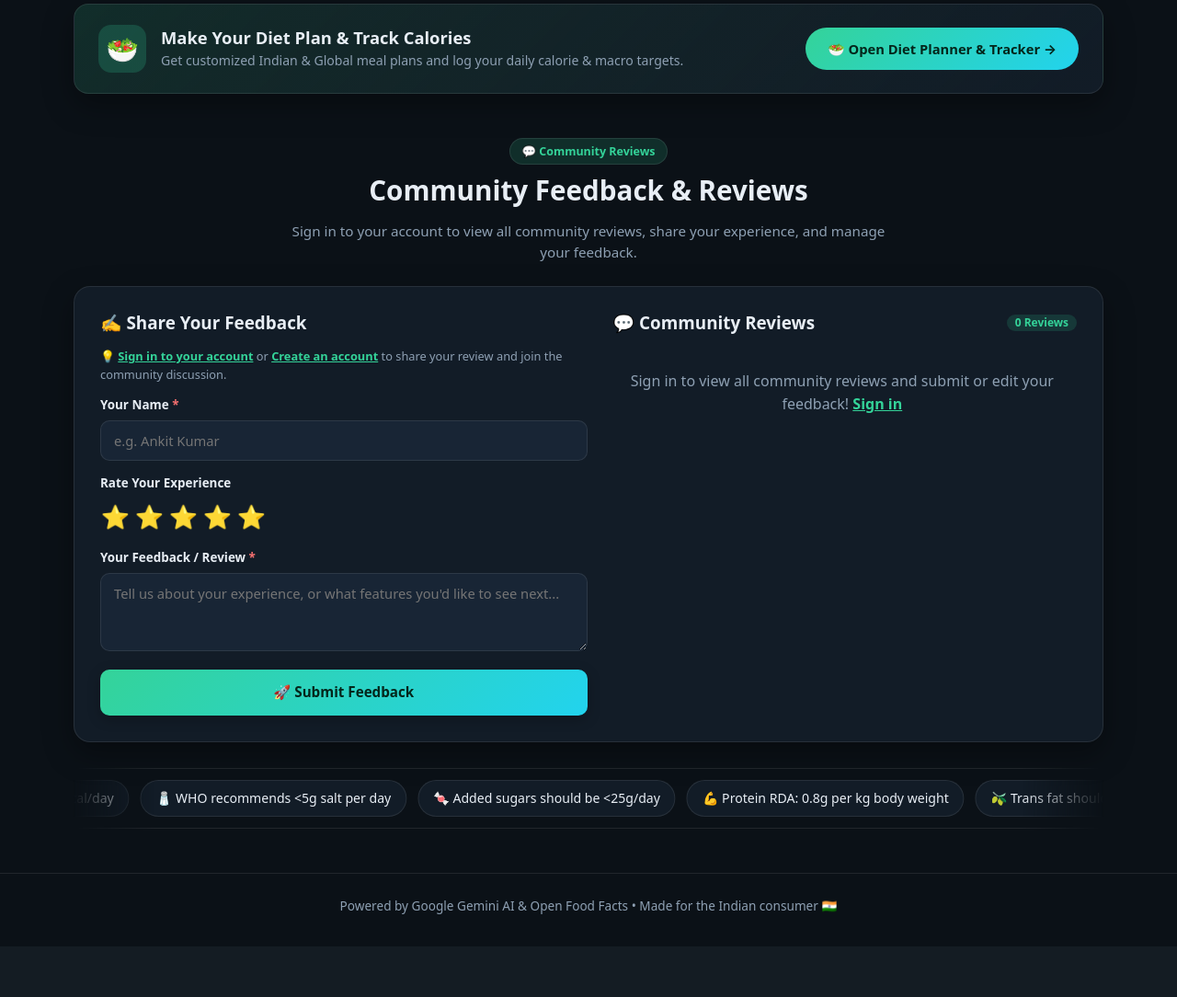
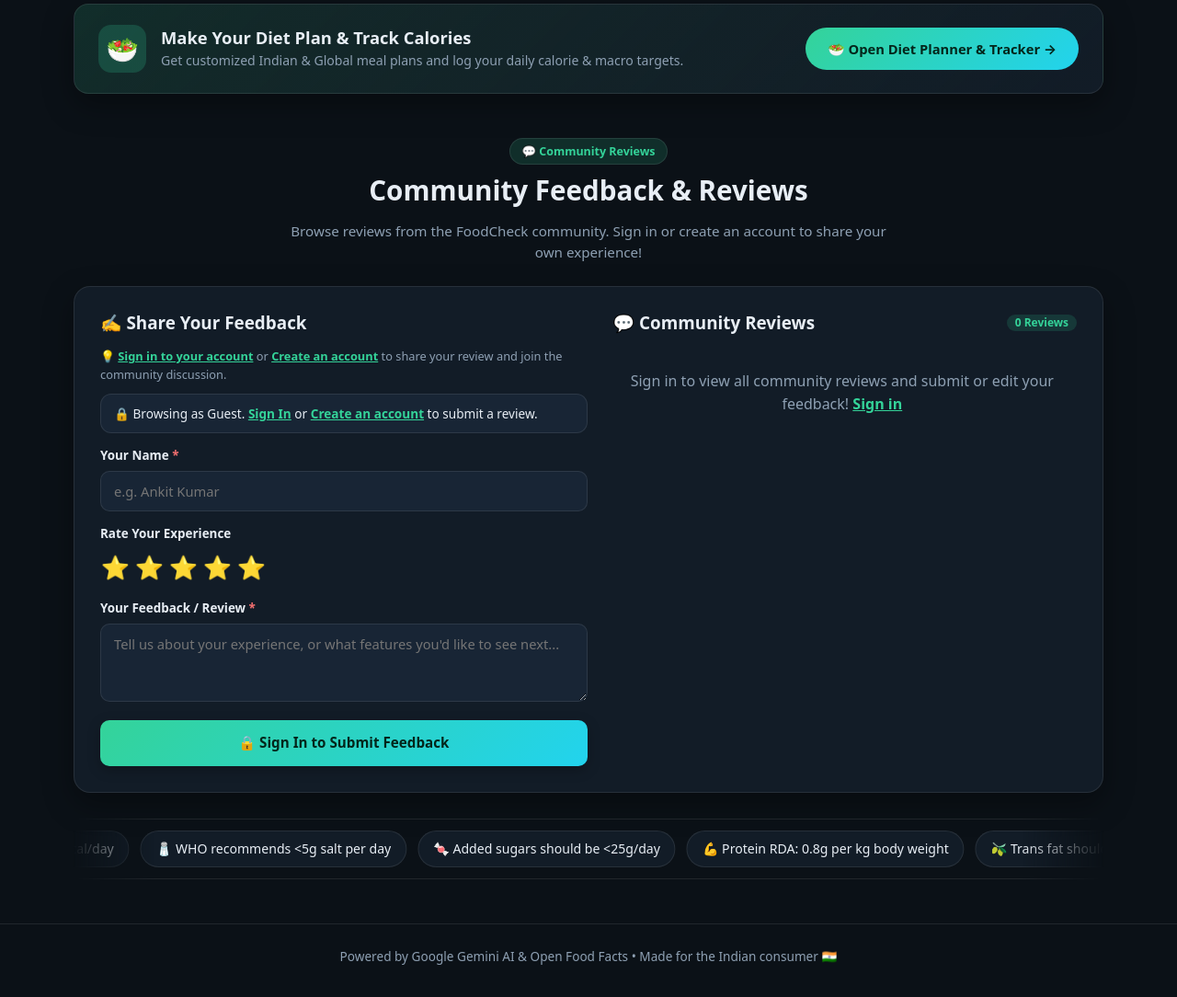
Before and after one commit to Madryon/Food-Safety-Checker, a Flask app: page / in a window 1280 px wide. Shown: the part 835-1919 px from the top of the page at 92% size. Before the commit the page ends 1829 px from the top, so only its background shows below. Run offline with Flask 3, Linux system fonts and the light colour scheme; data comes from the database, SQL or seed files in the repository; data that the repository does not hold is empty; some libraries are stand-ins or nearby versions.

Commit message:
fix(reviews): make community reviews visible to all visitors and enforce sign-in on feedback submit with visible auth state

```diff
--- a/app.py
+++ b/app.py
@@ -599,9 +599,14 @@ def debug_models():
 @app.route("/api/feedback", methods=["GET", "POST"])
 def handle_feedback():
     user_id = session.get("user_id")
-    role = session.get("role", "user")
-    is_admin = (role == "admin")
-    is_dev = (role in ("developer", "admin"))
+    if not user_id and session.get("_user_id") and current_user.is_authenticated:
+        user_id = current_user.username
+
+    curr_uname = getattr(current_user, "username", None) if (current_user.is_authenticated and session.get("_user_id")) else None
+    is_curr_admin = getattr(current_user, "is_admin", False) and (curr_uname == user_id)
+    role = session.get("role") or (current_user.role if curr_uname == user_id else "user")
+    is_admin = (role == "admin") or is_curr_admin
+    is_dev = (role in ("developer", "admin")) or is_curr_admin
 
     if request.method == "POST":
         data = request.get_json(silent=True) or request.form.to_dict()
@@ -609,7 +614,7 @@ def handle_feedback():
             return jsonify({"error": "No data received."}), 400
 
         # Mandatory authentication: user must sign in or register to submit feedback
-        if not user_id:
+        if not user_id or str(user_id).strip().lower() in ("anonymous", "none", ""):
             return jsonify({
                 "error": "Please sign in or create an account to submit your feedback.",
                 "auth_required": True
@@ -642,27 +647,20 @@ def handle_feedback():
         })
 
     else:
-        if user_id:
-            feedbacks = get_all_feedbacks()
-            for f in feedbacks:
-                f["can_edit"] = is_dev or (f.get("user_id") == user_id)
-                f["can_delete"] = is_admin
-
-            return jsonify({
-                "feedbacks": feedbacks,
-                "is_developer": is_dev,
-                "is_admin": is_admin,
-                "is_signed_in": True,
-                "role": session.get("role", "user"),
-            })
-        else:
-            return jsonify({
-                "feedbacks": [],
-                "is_developer": False,
-                "is_admin": False,
-                "is_signed_in": False,
-                "prompt_login": True,
-            })
+        # GET: Community reviews are visible to all visitors and users
+        feedbacks = get_all_feedbacks()
+        for f in feedbacks:
+            f["can_edit"] = bool(user_id and (is_dev or f.get("user_id") == user_id))
+            f["can_delete"] = bool(user_id and is_admin)
+
+        return jsonify({
+            "feedbacks": feedbacks,
+            "is_developer": is_dev,
+            "is_admin": is_admin,
+            "is_signed_in": bool(user_id),
+            "role": role if user_id else "guest",
+            "prompt_login": not bool(user_id),
+        })
 
 
 @app.route("/api/feedback/<fb_id>/edit", methods=["POST", "PUT"])
--- /dev/null
+++ b/feedbacks.json
@@ -0,0 +1,26 @@
+[
+  {
+    "id": "fb-seed-01",
+    "name": "Dr. Rohit Sharma",
+    "rating": 5,
+    "message": "The ingredient transparency and additive warnings are extraordinarily accurate. Indispensable for health-conscious families!"
+  },
+  {
+    "id": "fb-seed-02",
+    "name": "Priya Nair",
+    "rating": 5,
+    "message": "Scanned all my kitchen packaged snacks within minutes. Found hidden maltodextrin and palm oil in items branded as 'healthy'."
+  },
+  {
+    "id": "fb-seed-03",
+    "name": "Aman Verma",
+    "rating": 5,
+    "message": "The personalized diet and macro generator gives spot-on meal plans tailored to Indian dietary habits. Love this platform!"
+  },
+  {
+    "id": "fb-seed-04",
+    "name": "Sneha Patel",
+    "rating": 5,
+    "message": "Super clean interface. Being able to check allergens before buying groceries has made shopping so much safer."
+  }
+]
--- a/services/database.py
+++ b/services/database.py
@@ -330,35 +330,64 @@ def init_db():
                 VALUES ('developer', ?, 'App Developer', 'developer');
             """, (dev_hash,))
 
-        # Seed initial feedbacks from feedbacks.json if table is empty
+        # Seed initial feedbacks if table is empty
         cursor.execute("SELECT COUNT(*) FROM feedbacks;")
         fb_count = cursor.fetchone()[0]
         if fb_count == 0:
+            seed_items = [
+                {
+                    "id": "fb-seed-01",
+                    "name": "Dr. Rohit Sharma",
+                    "rating": 5,
+                    "message": "The ingredient transparency and additive warnings are extraordinarily accurate. Indispensable for health-conscious families!",
+                },
+                {
+                    "id": "fb-seed-02",
+                    "name": "Priya Nair",
+                    "rating": 5,
+                    "message": "Scanned all my kitchen packaged snacks within minutes. Found hidden maltodextrin and palm oil in items branded as 'healthy'.",
+                },
+                {
+                    "id": "fb-seed-03",
+                    "name": "Aman Verma",
+                    "rating": 5,
+                    "message": "The personalized diet and macro generator gives spot-on meal plans tailored to Indian dietary habits. Love this platform!",
+                },
+                {
+                    "id": "fb-seed-04",
+                    "name": "Sneha Patel",
+                    "rating": 5,
+                    "message": "Super clean interface. Being able to check allergens before buying groceries has made shopping so much safer.",
+                },
+            ]
             fb_json_path = os.path.join(
                 os.path.dirname(os.path.dirname(os.path.abspath(__file__))), "feedbacks.json"
             )
             if os.path.exists(fb_json_path):
                 try:
                     with open(fb_json_path, "r", encoding="utf-8") as f:
-                        seed_items = json.load(f)
-                    for item in seed_items:
-                        fid = item.get("id") or f"fb-{datetime.now().timestamp()}"
-                        fuser = "developer"
-                        fname = item.get("name") or "User"
-                        frating = int(item.get("rating") or 5)
-                        fmsg = item.get("message") or ""
-                        if is_pg:
-                            cursor.execute("""
-                                INSERT INTO feedbacks (id, user_id, name, rating, message)
-                                VALUES (%s, %s, %s, %s, %s) ON CONFLICT DO NOTHING;
-                            """, (fid, fuser, fname, frating, fmsg))
-                        else:
-                            cursor.execute("""
-                                INSERT OR IGNORE INTO feedbacks (id, user_id, name, rating, message)
-                                VALUES (?, ?, ?, ?, ?);
-                            """, (fid, fuser, fname, frating, fmsg))
+                        file_items = json.load(f)
+                        if file_items:
+                            seed_items = file_items
                 except Exception as ex:
-                    logger.warning(f"Could not seed feedbacks: {ex}")
+                    logger.warning(f"Could not load feedbacks.json: {ex}")
+
+            for item in seed_items:
+                fid = item.get("id") or f"fb-{datetime.now().timestamp()}"
+                fuser = "developer"
+                fname = item.get("name") or "User"
+                frating = int(item.get("rating") or 5)
+                fmsg = item.get("message") or ""
+                if is_pg:
+                    cursor.execute("""
+                        INSERT INTO feedbacks (id, user_id, name, rating, message)
+                        VALUES (%s, %s, %s, %s, %s) ON CONFLICT DO NOTHING;
+                    """, (fid, fuser, fname, frating, fmsg))
+                else:
+                    cursor.execute("""
+                        INSERT OR IGNORE INTO feedbacks (id, user_id, name, rating, message)
+                        VALUES (?, ?, ?, ?, ?);
+                    """, (fid, fuser, fname, frating, fmsg))
 
         cursor.close()
     logger.info("Database initialized successfully.")
--- a/templates/index.html
+++ b/templates/index.html
@@ -960,9 +960,12 @@ footer { padding: 24px 16px; text-align: center; font-size: .85rem; color: var(-
                         <!-- Left: Submit Form -->
                         <div class="feedback-form-col">
                             <h3><span>✍️ Share Your Feedback</span></h3>
-                            <p id="feedback-auth-hint" style="font-size:0.8rem; color:var(--muted); margin-bottom:12px;">
+                            <p id="feedback-auth-hint" style="font-size:0.8rem; color:var(--muted); margin-bottom:10px;">
                                 💡 <a href="#" id="feedback-login-link" style="color:var(--accent); font-weight:600;">Sign in to your account</a> or <a href="#" id="feedback-register-link" style="color:var(--accent); font-weight:600;">Create an account</a> to share your review and join the community discussion.
                             </p>
+                            <div id="feedback-auth-bar" style="margin-bottom:14px; padding:10px 14px; border-radius:12px; font-size:0.85rem; background:var(--surface-2); border:1px solid var(--border); transition:all .2s ease;">
+                                <span id="feedback-auth-status-text">🔒 Browsing as Guest. Sign in or register to submit a review.</span>
+                            </div>
                             <form id="feedback-form" onsubmit="return false;">
                                 <div class="fb-field">
                                     <label for="feedback-name">Your Name <span class="req">*</span></label>
@@ -2427,6 +2430,19 @@ footer { padding: 24px 16px; text-align: center; font-size: .85rem; color: var(-
             if (fbHint) fbHint.style.display = 'none';
             if (fbNameInp && !fbNameInp.value) fbNameInp.value = fullName;
             if (dietNameInp && !dietNameInp.value) dietNameInp.value = fullName;
+
+            var submitFbBtn = $('feedback-submit');
+            if (submitFbBtn) {
+                submitFbBtn.textContent = '🚀 Submit Feedback';
+                submitFbBtn.title = 'Post review as @' + (user.user_id || 'user');
+            }
+            var fbAuthBar = $('feedback-auth-bar');
+            if (fbAuthBar) {
+                fbAuthBar.style.display = 'block';
+                fbAuthBar.style.borderColor = 'rgba(52, 211, 153, 0.4)';
+                fbAuthBar.style.background = 'rgba(52, 211, 153, 0.08)';
+                fbAuthBar.innerHTML = '👤 Signed in as <b>' + esc(fullName) + '</b> (@' + esc(user.user_id || 'user') + ') • Your review will be posted under your account.';
+            }
         } else {
             // Hide admin links
             var menuAdminLink = $('menu-admin-link');
@@ -2452,8 +2468,25 @@ footer { padding: 24px 16px; text-align: center; font-size: .85rem; color: var(-
             if (content) content.classList.add('hidden');
 
 
-            if (fbDesc) fbDesc.textContent = 'Sign in to your account to view all community reviews, share your experience, and manage your feedback.';
+            if (fbDesc) fbDesc.textContent = 'Browse reviews from the FoodCheck community. Sign in or create an account to share your own experience!';
             if (fbHint) fbHint.style.display = 'block';
+
+            var submitFbBtn = $('feedback-submit');
+            if (submitFbBtn) {
+                submitFbBtn.textContent = '🔒 Sign In to Submit Feedback';
+                submitFbBtn.title = 'Sign in or create an account to submit your review';
+            }
+            var fbAuthBar = $('feedback-auth-bar');
+            if (fbAuthBar) {
+                fbAuthBar.style.display = 'block';
+                fbAuthBar.style.borderColor = 'var(--border)';
+                fbAuthBar.style.background = 'var(--surface-2)';
+                fbAuthBar.innerHTML = '🔒 Browsing as Guest. <a href="#" id="fb-bar-login-link" style="color:var(--accent); font-weight:700; text-decoration:underline;">Sign In</a> or <a href="#" id="fb-bar-reg-link" style="color:var(--accent); font-weight:700; text-decoration:underline;">Create an account</a> to submit a review.';
+                var barLog = $('fb-bar-login-link');
+                if (barLog) barLog.addEventListener('click', function(e) { e.preventDefault(); openAuthModal('login'); });
+                var barReg = $('fb-bar-reg-link');
+                if (barReg) barReg.addEventListener('click', function(e) { e.preventDefault(); openAuthModal('register'); });
+            }
         }
     }
 
```
